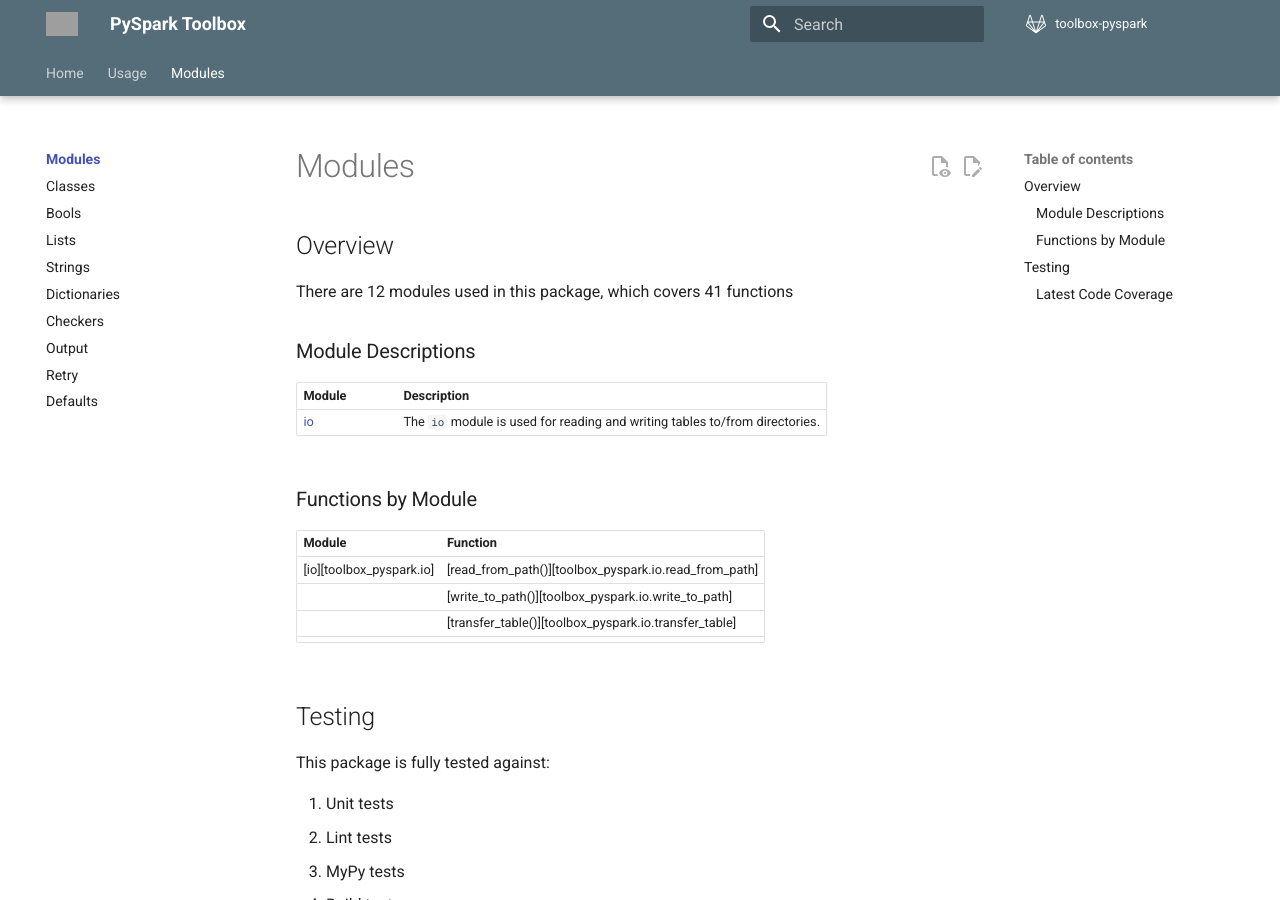
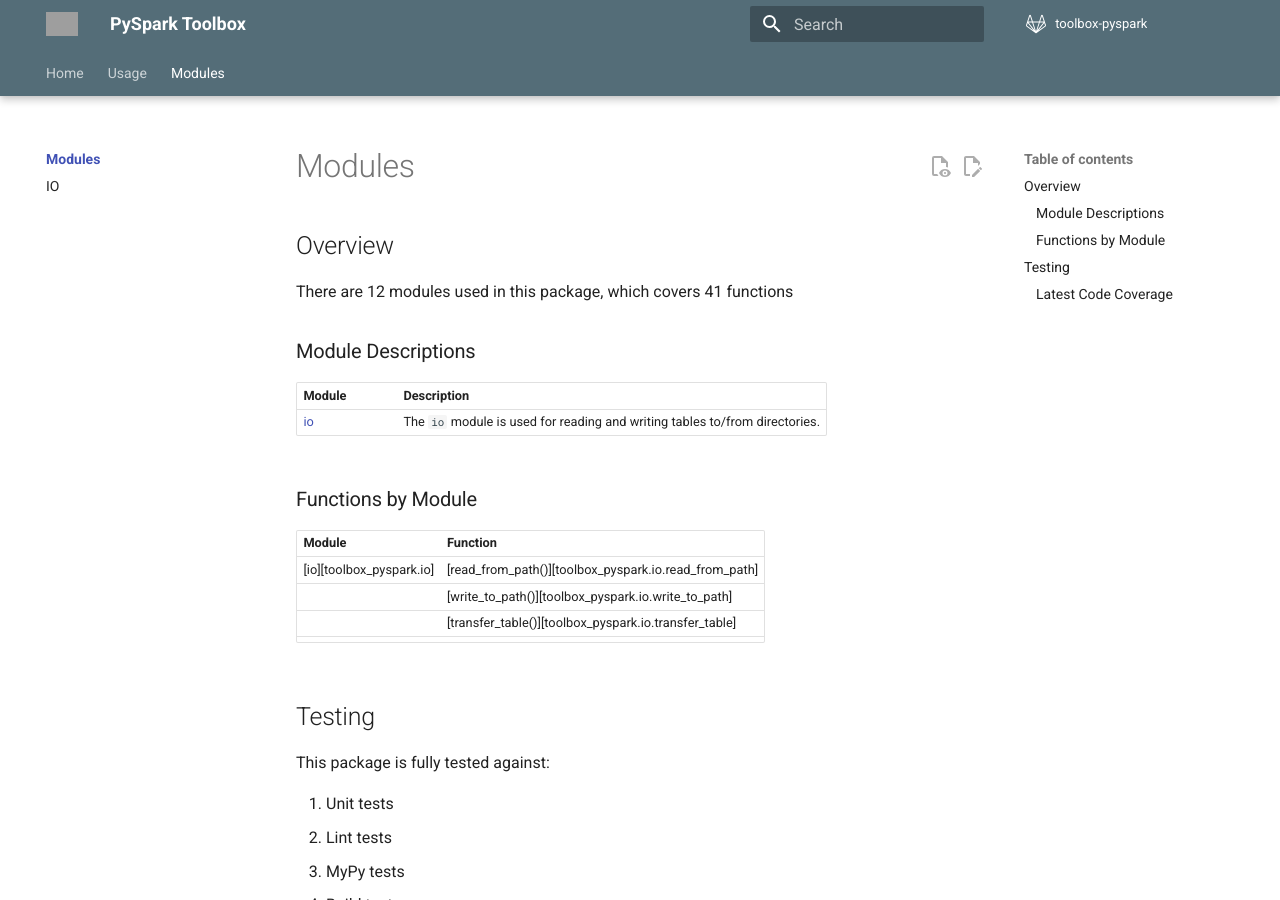
Before and after one commit to data-science-extensions/toolbox-pyspark, an MkDocs documentation site: the page built from docs/code/index.md, in a window 1280 px wide and 900 px high. Built offline with MkDocs 1.6.1 and Material for MkDocs 9.7.7, drawn with Linux system fonts in a browser that asks for light colours; comment, search, counter and statistics services are not loaded; the version menu is left out; grey boxes are pictures that could not be loaded.

Commit message:
Add docs for `io` module

```diff
--- a/mkdocs.yaml
+++ b/mkdocs.yaml
@@ -48,15 +48,7 @@
       - Overview: usage/overview.md
   - Modules:
       - code/index.md
-      - Classes: code/classes.md
-      - Bools: code/bools.md
-      - Lists: code/lists.md
-      - Strings: code/strings.md
-      - Dictionaries: code/dictionaries.md
-      - Checkers: code/checkers.md
-      - Output: code/output.md
-      - Retry: code/retry.md
-      - Defaults: code/defaults.md
+      - IO: code/io.md
 
 
 markdown_extensions:
```
Also changed, not shown: docs/code/io.md (added, +1 -0 lines).
